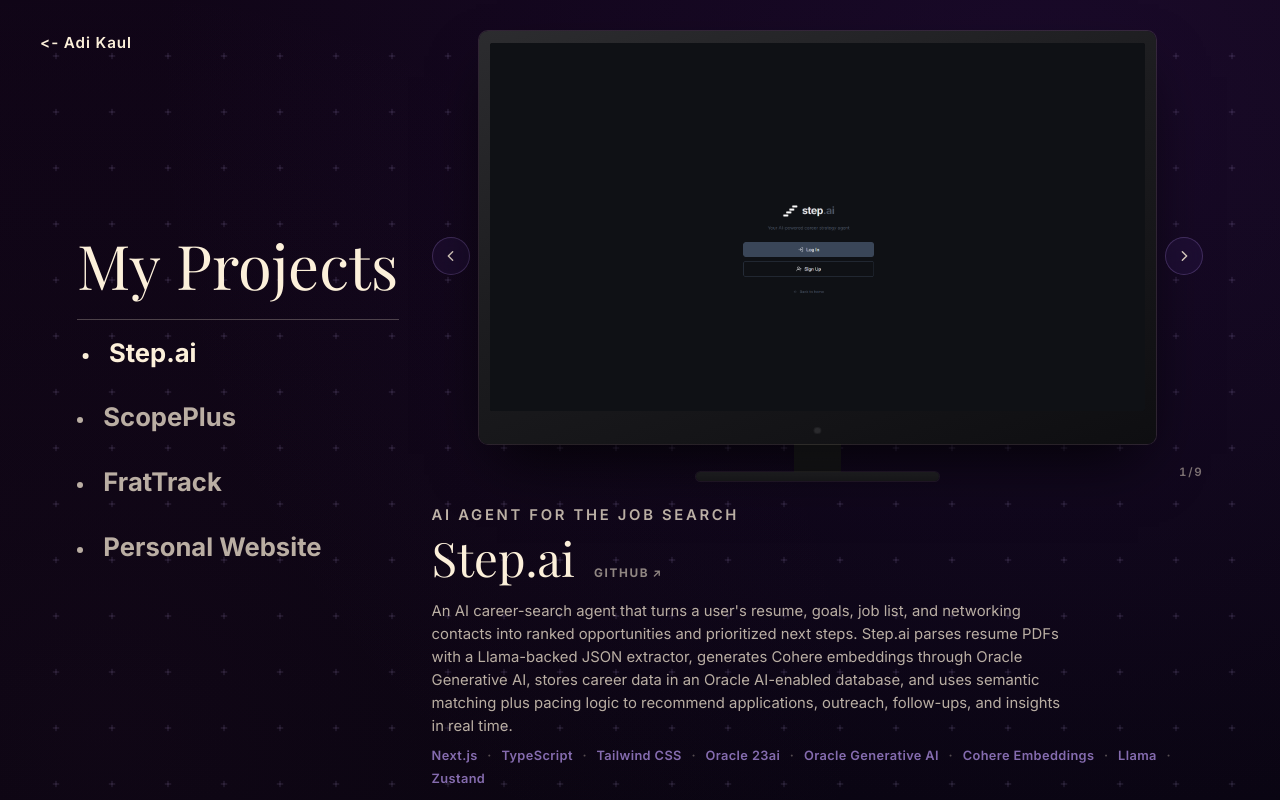
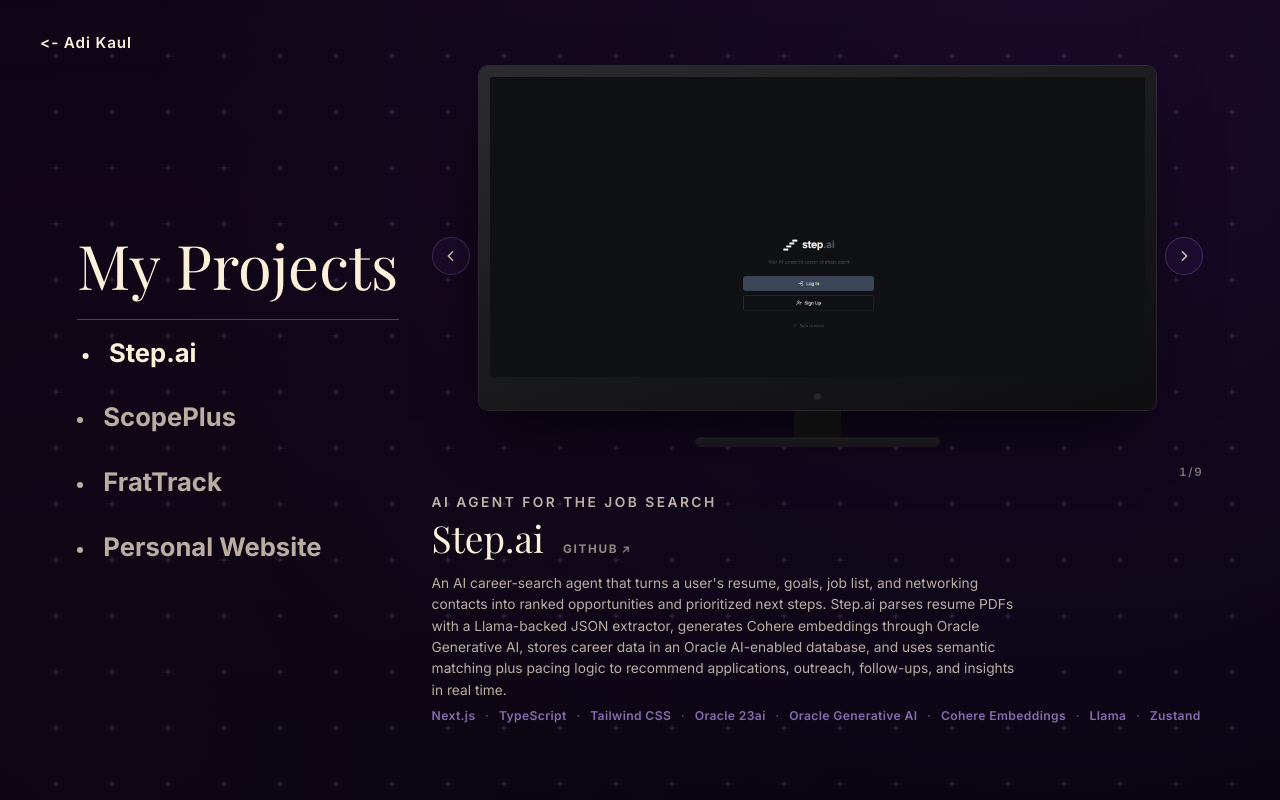
Before and after one commit to Adi-Kaul/personalwebsite, a React (Vite) app: page /projects in a window 1280 px wide. Built offline with nearby package versions, Linux system fonts and the light colour scheme.

Commit message:
Fixed screen sizing / responsiveness issues

```diff
--- a/src/data/experience.ts
+++ b/src/data/experience.ts
@@ -28,7 +28,7 @@
   },
   {
     company: "Ross Tech + Consulting",
-    title: "Senior Technical Analyst",
+    title: "Senior Technical Analyst",
     period: "February 2026 – May 2026",
     description: "Developed a multi-page React website for a maritime stealth startup, leveraging Framer Motion for scroll-driven animations and Three.js to render interactive 3D vessel models.\n\nResearched competitors and the startup's goals exiting stealth and key target audience to establish a cohesive visual identity, including typography, a color scheme, and a logo.",
     highlights: [],
--- a/src/styles/layout.css
+++ b/src/styles/layout.css
@@ -912,12 +912,17 @@
   align-self: start;
   gap: clamp(2rem, 6vh, 4rem);
   min-height: 0;
+  /* Let this column shrink below its content's intrinsic width on tight
+     two-column laptops, so the width-capped carousel can shrink to fit instead
+     of overflowing the viewport. */
+  min-width: 0;
 }
 
 .project-preview__media {
   display: grid;
   grid-template-columns: minmax(0, 1.34fr) minmax(140px, 0.5fr);
   gap: clamp(0.65rem, 1vw, 0.95rem);
+  min-width: 0;
 }
 
 .project-preview__media--carousel {
@@ -1053,7 +1058,10 @@
 }
 
 .phone-carousel__viewport {
-  flex: 1 1 auto;
+  /* Shrink to the phones' own width instead of filling the column, so the
+     prev/next arrows hug the row of phones at a constant gap and follow them
+     inward as they shrink on short viewports. */
+  flex: 0 1 auto;
   align-self: stretch;
   display: flex;
   align-items: center;
@@ -1067,7 +1075,9 @@
   justify-content: center;
   gap: var(--phone-gap);
   height: 100%;
-  width: 100%;
+  /* Size to the phones it holds (each capped by .phone-frame max-width) so the
+     viewport above can shrink-wrap them and the arrows stay close. */
+  width: auto;
 }
 
 .phone-frame {
@@ -1192,7 +1202,12 @@
 }
 
 .monitor-carousel__viewport {
-  flex: 1 1 auto;
+  /* Shrink to the monitor's own width (same cap as .monitor-frame-wrapper)
+     rather than filling the column, so the prev/next arrows hug the screen at a
+     constant gap and track it inward as it shrinks on short viewports. */
+  flex: 0 1 auto;
+  width: min(clamp(500px, 74vw, 1020px), calc(44vh * 1.967));
+  max-width: 100%;
   display: flex;
   align-items: center;
   justify-content: center;
@@ -1215,6 +1230,11 @@
   width: 100%;
   /* ~2.1:1 widescreen + thin top/side bezels + slightly thicker chin */
   aspect-ratio: 2400 / 1220;
+  /* As a column flex item the default min-height:auto let the screenshot force
+     the frame taller than its aspect-ratio (~53vh instead of 44vh), so the
+     stand overflowed its container onto the text below. Pin to 0 so the
+     aspect-ratio governs and the frame + stand stay inside their container. */
+  min-height: 0;
   padding: clamp(7px, 0.9vw, 13px) clamp(7px, 0.9vw, 13px) clamp(22px, 2.6vw, 36px);
   border: 0;
   border-radius: clamp(6px, 0.7vw, 11px);
@@ -2875,3 +2895,52 @@
     height: clamp(210px, 31vh, 300px);
   }
 }
+
+/* Short (laptop) viewports — the project screenshots already shrink by viewport
+   height, but the text block under them (tagline, title, blurb, tech tags) was
+   sized only by width, so on screens under ~860px tall it stayed large and the
+   tags overflowed off the bottom. Scale that text block and its gaps down with
+   the available height so everything stays on one screen. Scoped to the
+   two-column desktop layout (min-width: 960px) and placed after the width
+   queries so it wins when a screen is both narrow and short. */
+@media (min-width: 960px) and (max-height: 860px) {
+  .project-preview {
+    gap: clamp(1.4rem, 4.5vh, 2.6rem);
+  }
+  .project-preview__body {
+    gap: clamp(0.4rem, 0.8vh, 0.7rem);
+  }
+  .project-preview h2 {
+    font-size: clamp(1.7rem, 2.9vw, 3.4rem);
+  }
+  .project-preview p {
+    font-size: clamp(0.86rem, 1.05vw, 1rem);
+  }
+  .project-preview__meta {
+    font-size: 0.68rem;
+  }
+  .project-preview__topics .tag-pill {
+    font-size: 0.76rem;
+  }
+}
+
+@media (min-width: 960px) and (max-height: 780px) {
+  .project-preview {
+    gap: clamp(1rem, 3.5vh, 1.9rem);
+  }
+  .project-preview__body {
+    gap: clamp(0.35rem, 0.6vh, 0.6rem);
+  }
+  .project-preview h2 {
+    font-size: clamp(1.45rem, 2.5vw, 2.7rem);
+  }
+  .project-preview p {
+    font-size: clamp(0.8rem, 0.95vw, 0.92rem);
+  }
+  .project-preview__meta {
+    font-size: 0.64rem;
+  }
+  .project-preview__topics .tag-pill {
+    font-size: 0.72rem;
+  }
+}
```
Also changed, not shown: 1 other file (tests, documents, lock files or other folders).
